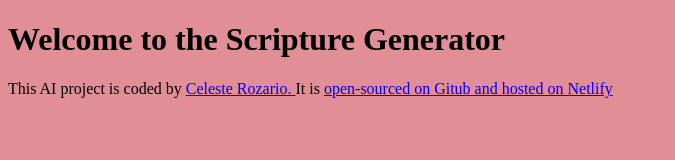
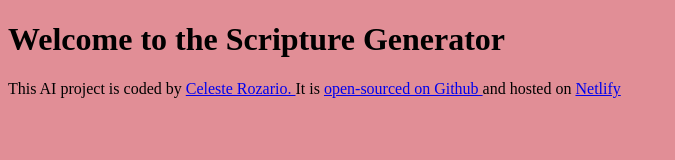
Before and after one commit to celeste-rozario/scripture-generator, a plain HTML site: page index.html in a window 1280 px wide. Shown: the whole page, without its empty margins (0-675 px from the left). Drawn offline with Linux system fonts and the light colour scheme.

Commit message:
Update index.html

```diff
--- a/index.html
+++ b/index.html
@@ -9,7 +9,7 @@
 </head>
 <body>
     <h1> Welcome to the Scripture Generator</h1>
-    <footer> This AI project is coded by <a href="https://github.com/celeste-rozario"> Celeste Rozario. </a> It is <a href="https://github.com/celeste-rozario/scripture-generator" target="_blank">open-sourced on Gitub and hosted on <a href="https://scripture-generator.netlify.app/"> Netlify</a> </footer>
+    <footer> This AI project is coded by <a href="https://github.com/celeste-rozario"> Celeste Rozario. </a> It is <a href="https://github.com/celeste-rozario/scripture-generator" target="_blank">open-sourced on Github </a> and hosted on <a href="https://scripture-generator.netlify.app/"> Netlify</a> </footer>
     <script src="src/index.js"></script>
 </body>
 </html>
```
